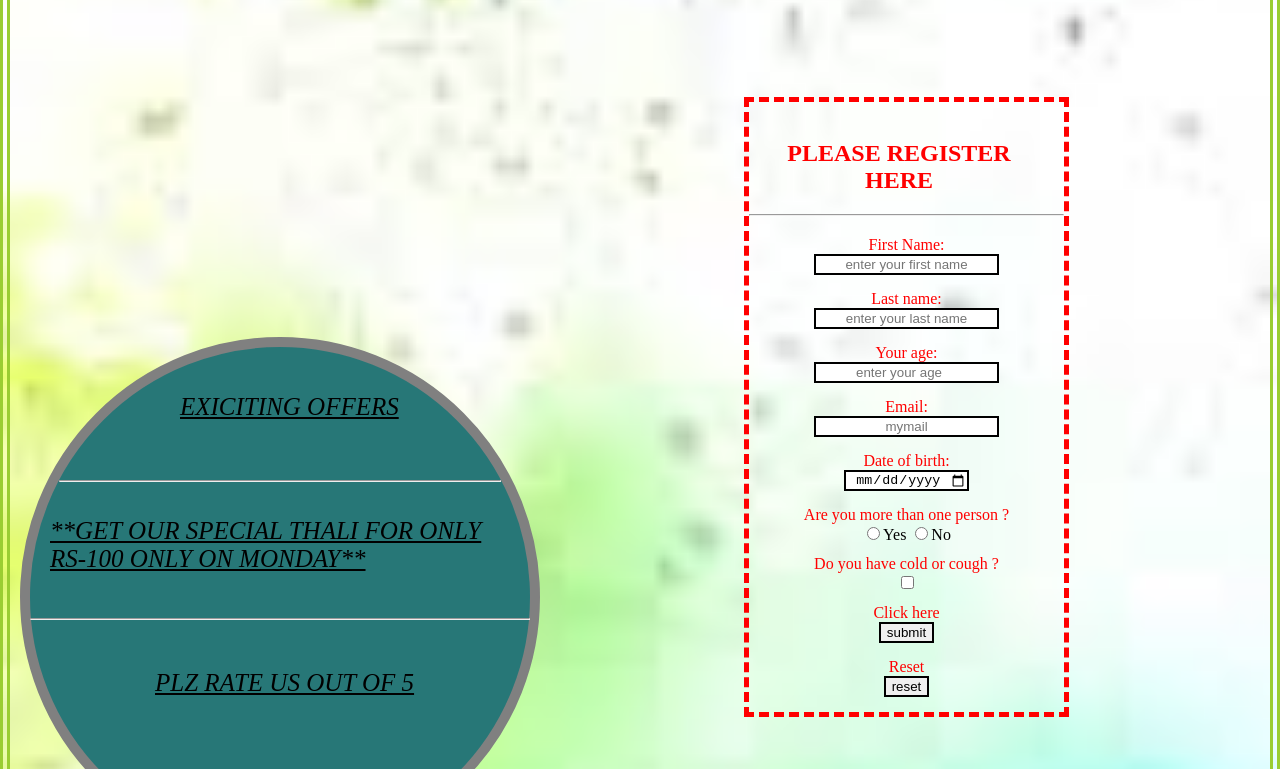
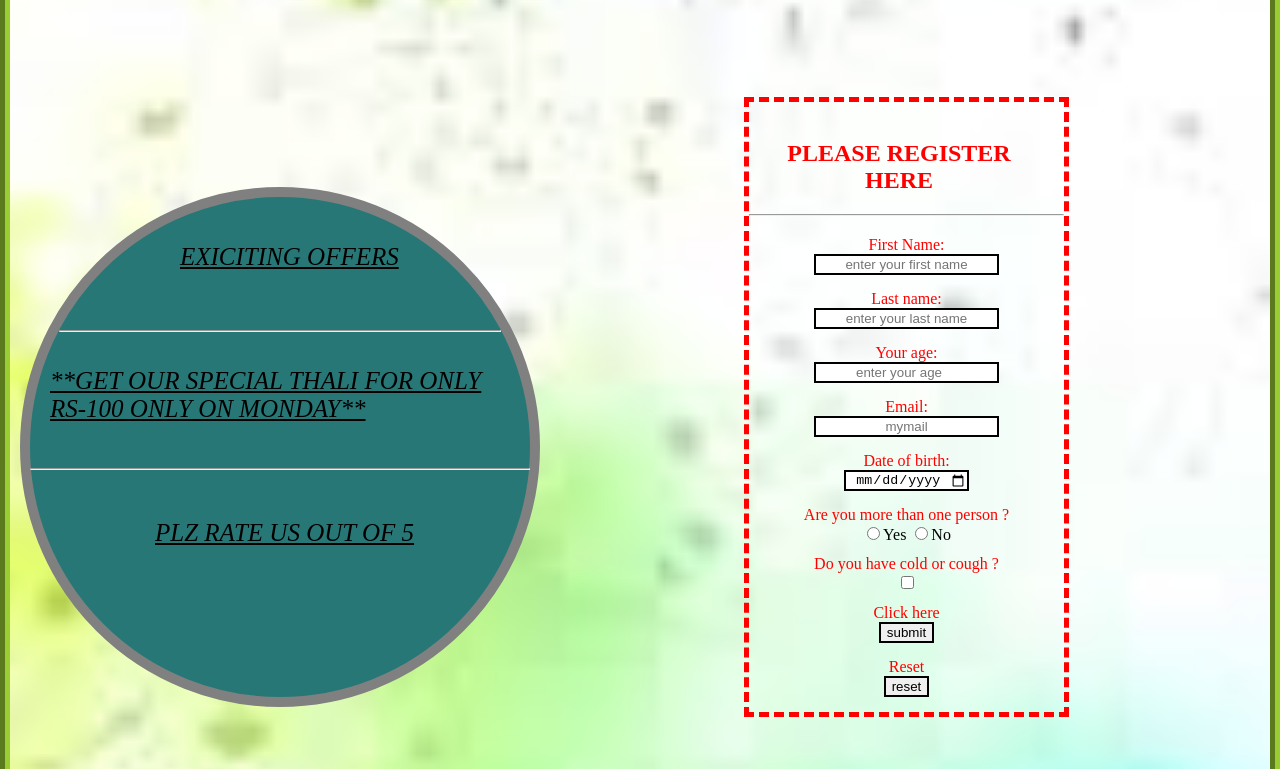
Before and after one commit to manojnagaraj01/EA25-CSS-Handson-TWO, a plain HTML site: page index.html in a window 1280 px wide. Shown: the part 181-950 px from the top of the page. Drawn offline with Linux system fonts and the light colour scheme.

Commit message:
css two4

```diff
--- a/index.html
+++ b/index.html
@@ -126,7 +126,7 @@
     </div>
     <div class=" menu">Beverages and <br>Other
         <hr>
-        <ul type="disc">
+        <ul class="other" type="disc">
             <li> Cold Coffee</li>
             <li> Colddrinks</li>
             <li> Badam Milk</li>
--- a/style.css
+++ b/style.css
@@ -1,6 +1,8 @@
 body{
-    border:10px double yellowgreen;
+    border:10px groove yellowgreen;
     margin: 0px;
+    padding: 0%;
+    height: auto;
     background-image: url("./download.jpg");
     background-repeat: no-repeat;
     background-size: cover;
@@ -91,10 +93,11 @@ form input{
     width: 500px;
     height: 500px;
     display: inline-block;
+    position: relative;
+    bottom: 150px;
     border: 10px solid gray;
     background-color: rgb(39, 119, 119);
     border-radius: 50%;
-    /* margin-top: -500px; */
     margin-left: 10px;
 }
 
@@ -187,6 +190,9 @@ form input{
     padding-top: 25px;
 }
 
+.other{
+    /* height: 150px; */
+}
 
 li{
     text-align: center;
```
